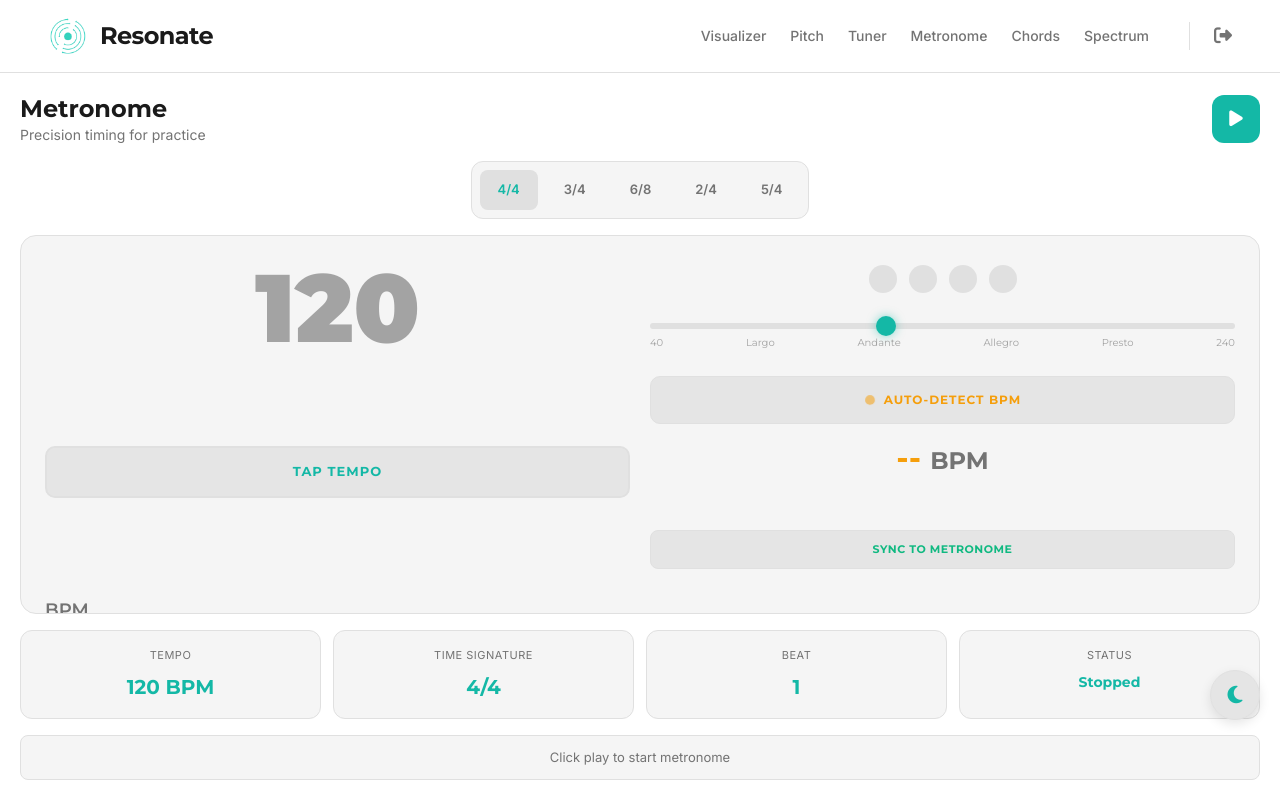
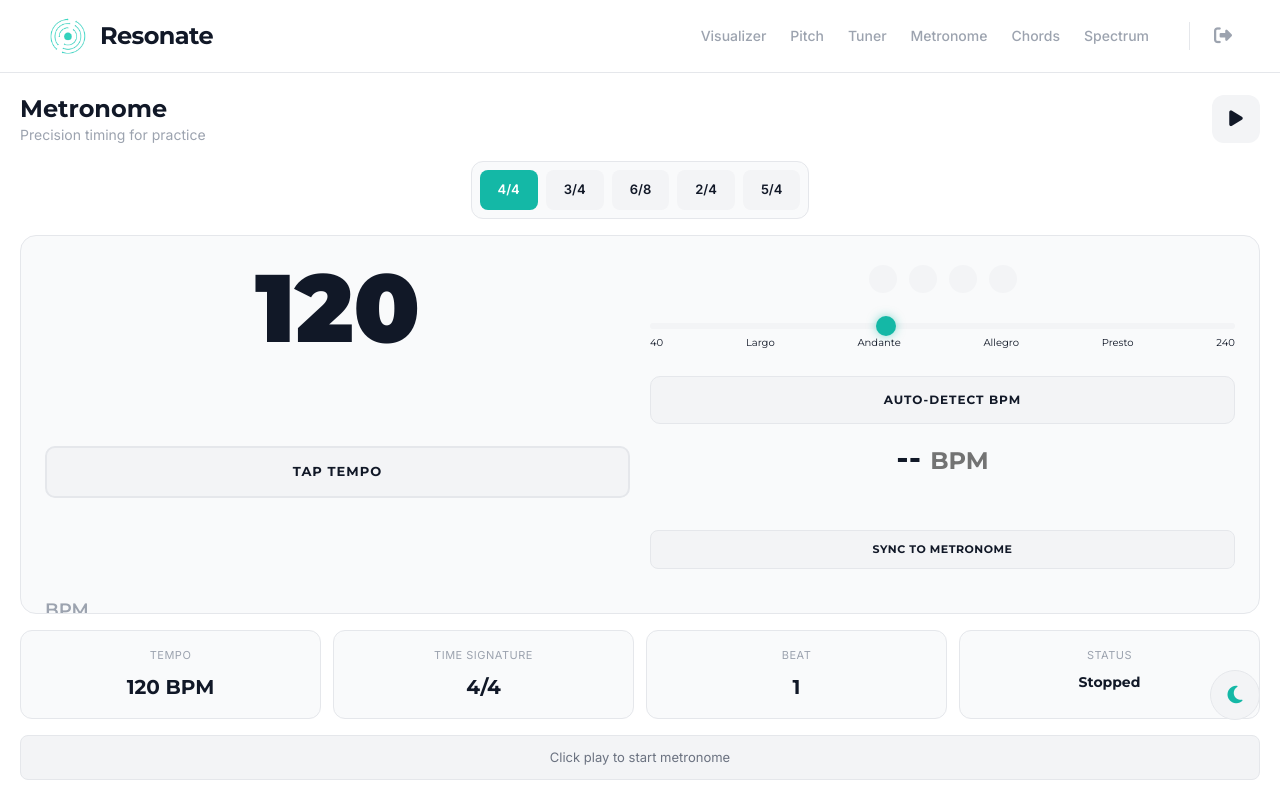
Before and after one commit to Rexaintreal/Resonate, a Flask app: page /metronome in a window 1280 px wide. Run offline with Flask 3, Linux system fonts and the light colour scheme; the visitor is signed in with stand-in values (Sample User, id 1); some libraries are stand-ins or nearby versions.

Commit message:
Fixed minor UI theme issues and also added better theme handling in all the js files

```diff
--- a/static/css/theme.css
+++ b/static/css/theme.css
@@ -1,60 +1,287 @@
 /* Theme Variables */
-:root {
+:root[data-theme="dark"] {
   --bg-primary: #0A0A0A;
   --bg-secondary: #111111;
   --bg-tertiary: #171717;
   --border-primary: #262626;
   --border-secondary: #404040;
-  --border-tertiary: #1F1F1F;
   --text-primary: #FFFFFF;
   --text-secondary: #E5E5E5;
   --text-tertiary: #A3A3A3;
   --text-muted: #737373;
-  --text-disabled: #525252;
-  --accent-teal: #14B8A6;
-  --accent-teal-dark: #0F766E;
-  --accent-teal-light: #2DD4BF;
-  --accent-green: #10B981;
-  --accent-blue: #3B82F6;
-  --accent-orange: #F59E0B;
-  --accent-red: #EF4444;
-  --skeleton-base: #171717;
-  --skeleton-highlight: #262626;
-  --shadow-sm: rgba(0, 0, 0, 0.4);
-  --shadow-md: rgba(0, 0, 0, 0.6);
-  --shadow-teal: rgba(20, 184, 166, 0.15);
+  --color-accent: #14B8A6;
+  --color-accent-hover: #0F766E;
+  --color-success: #10B981;
+  --color-error: #EF4444;
+  --color-warning: #F59E0B;
+  --color-info: #3B82F6;
 }
 
-[data-theme="light"] {
+:root[data-theme="light"] {
   --bg-primary: #FFFFFF;
-  --bg-secondary: #F5F5F5;
-  --bg-tertiary: #E5E5E5;
-  --border-primary: #E0E0E0;
-  --border-secondary: #BDBDBD;
-  --border-tertiary: #D4D4D4;
-  --text-primary: #1A1A1A;
-  --text-secondary: #2D2D2D;
-  --text-tertiary: #525252;
-  --text-muted: #737373;
-  --text-disabled: #A3A3A3;
-  --accent-teal: #14B8A6;
-  --accent-teal-dark: #0F766E;
-  --accent-teal-light: #2DD4BF;
-  --accent-green: #10B981;
-  --accent-blue: #3B82F6;
-  --accent-orange: #F59E0B;
-  --accent-red: #EF4444;
-  --skeleton-base: #E5E5E5;
-  --skeleton-highlight: #F5F5F5;
-  --shadow-sm: rgba(0, 0, 0, 0.1);
-  --shadow-md: rgba(0, 0, 0, 0.2);
-  --shadow-teal: rgba(20, 184, 166, 0.2);
+  --bg-secondary: #F9FAFB;
+  --bg-tertiary: #F3F4F6;
+  --border-primary: #E5E7EB;
+  --border-secondary: #D1D5DB;
+  --text-primary: #111827;
+  --text-secondary: #1F2937;
+  --text-tertiary: #6B7280;
+  --text-muted: #9CA3AF;
+  --color-accent: #14B8A6;
+  --color-accent-hover: #0F766E;
+  --color-success: #10B981;
+  --color-error: #EF4444;
+  --color-warning: #F59E0B;
+  --color-info: #3B82F6;
 }
 
-body,
+body {
+  background-color: var(--bg-primary);
+  color: var(--text-primary);
+  transition: background-color 0.3s ease, color 0.3s ease;
+}
+
+main {
+  background-color: var(--bg-primary);
+}
+
 .stat-card,
+.chord-section-card,
+.recording-item,
+.freq-range-card,
+.reference-note {
+  background-color: var(--bg-secondary) !important;
+  border-color: var(--border-primary) !important;
+  color: var(--text-primary) !important;
+}
+
+h1, h2, h3, h4, h5, h6 {
+  color: var(--text-primary) !important;
+}
+
+input[type="range"] {
+  background-color: var(--bg-tertiary);
+}
+
+input[type="range"]::-webkit-slider-track {
+  background-color: var(--border-primary);
+}
+
+input[type="range"]::-webkit-slider-thumb {
+  background-color: var(--color-accent);
+}
+
+input[type="range"]::-moz-range-track {
+  background-color: var(--border-primary);
+}
+
+input[type="range"]::-moz-range-thumb {
+  background-color: var(--color-accent);
+}
+
 .control-btn,
-.mode-btn,
-nav {
-  transition: background-color 0.3s ease, color 0.3s ease, border-color 0.3s ease;
+.time-sig-btn,
+.instrument-btn,
+.tuning-btn,
+.mode-btn {
+  background-color: var(--bg-tertiary) !important;
+  border-color: var(--border-primary) !important;
+  color: var(--text-primary) !important;
 }
+
+.control-btn:hover,
+.time-sig-btn:hover,
+.instrument-btn:hover,
+.tuning-btn:hover,
+.mode-btn:hover {
+  background-color: var(--bg-secondary) !important;
+  border-color: var(--border-secondary) !important;
+}
+
+.control-btn.active,
+.time-sig-btn.active,
+.instrument-btn.active,
+.tuning-btn.active,
+.mode-btn.active {
+  background-color: var(--color-accent) !important;
+  border-color: var(--color-accent) !important;
+  color: white !important;
+}
+
+.pitch-display-container,
+.chord-display-container,
+.metronome-display-container,
+.spectrum-display-container,
+.tuner-gauge-container {
+  background-color: var(--bg-secondary) !important;
+  border-color: var(--border-primary) !important;
+  color: var(--text-primary) !important;
+}
+
+.info-box {
+  background-color: var(--bg-tertiary) !important;
+  border-color: var(--border-primary) !important;
+  color: var(--text-tertiary) !important;
+}
+
+.wheel-note {
+  background-color: var(--bg-tertiary) !important;
+  border-color: var(--border-primary) !important;
+  color: var(--text-primary) !important;
+}
+
+.wheel-note.active {
+  background-color: var(--color-accent) !important;
+  border-color: var(--color-accent) !important;
+  color: white !important;
+}
+
+.history-chord {
+  background-color: var(--bg-tertiary) !important;
+  border-color: var(--border-primary) !important;
+  color: var(--text-primary) !important;
+}
+
+canvas {
+  background-color: var(--bg-secondary) !important;
+}
+
+.stat-label,
+.chord-section-title,
+.freq-range-name {
+  color: var(--text-muted) !important;
+}
+
+.stat-value {
+  color: var(--text-primary) !important;
+}
+
+a {
+  color: var(--color-accent);
+}
+
+a:hover {
+  color: var(--color-accent-hover);
+}
+
+::-webkit-scrollbar {
+  width: 8px;
+  height: 8px;
+}
+
+::-webkit-scrollbar-track {
+  background: var(--bg-secondary);
+}
+
+::-webkit-scrollbar-thumb {
+  background: var(--border-secondary);
+  border-radius: 4px;
+}
+
+::-webkit-scrollbar-thumb:hover {
+  background: var(--text-muted);
+}
+
+.beat-dot {
+  background-color: var(--bg-tertiary) !important;
+  border-color: var(--border-primary) !important;
+}
+
+.beat-dot.active {
+  background-color: var(--color-accent) !important;
+  border-color: var(--color-accent) !important;
+}
+
+.spectrum-band {
+  background: linear-gradient(to top, var(--color-accent), var(--color-accent-hover)) !important;
+}
+
+.reference-note:hover {
+  background-color: var(--bg-tertiary) !important;
+  border-color: var(--color-accent) !important;
+}
+
+.reference-note.active {
+  background-color: var(--color-accent) !important;
+  border-color: var(--color-accent) !important;
+  color: white !important;
+}
+
+.freq-range-bar {
+  background-color: var(--bg-tertiary) !important;
+}
+
+.freq-range-fill {
+  background: linear-gradient(to right, var(--color-accent), var(--color-accent-hover)) !important;
+}
+
+.confidence-bar {
+  background-color: var(--bg-tertiary) !important;
+}
+
+.confidence-fill {
+  background: linear-gradient(to right, var(--color-accent), var(--color-accent-hover)) !important;
+}
+
+.pitch-meter {
+  background-color: var(--bg-tertiary) !important;
+  border-color: var(--border-primary) !important;
+}
+
+.pitch-meter-bar {
+  background-color: var(--color-accent) !important;
+}
+
+.pitch-center-line {
+  background-color: var(--text-muted) !important;
+}
+
+.note-badge {
+  background-color: var(--bg-tertiary) !important;
+  border-color: var(--border-primary) !important;
+  color: var(--text-primary) !important;
+}
+
+.note-badge.active {
+  background-color: var(--color-accent) !important;
+  border-color: var(--color-accent) !important;
+  color: white !important;
+}
+
+.recording-info {
+  color: var(--text-primary) !important;
+}
+
+.recording-meta {
+  color: var(--text-muted) !important;
+}
+
+.action-btn {
+  background-color: var(--bg-tertiary) !important;
+  border-color: var(--border-primary) !important;
+  color: var(--text-primary) !important;
+}
+
+.action-btn:hover {
+  background-color: var(--bg-secondary) !important;
+  border-color: var(--color-accent) !important;
+  color: var(--color-accent) !important;
+}
+
+.settings-panel {
+  background-color: var(--bg-secondary) !important;
+  border-color: var(--border-primary) !important;
+  color: var(--text-primary) !important;
+}
+
+.practice-card {
+  background-color: var(--bg-secondary) !important;
+  border-color: var(--border-primary) !important;
+  color: var(--text-primary) !important;
+}
+
+* {
+  transition: background-color 0.3s ease,
+              border-color 0.3s ease,
+              color 0.3s ease;
+}
--- a/static/js/metronome.js
+++ b/static/js/metronome.js
@@ -27,6 +27,10 @@ const confidenceContainer = document.getElementById('confidenceContainer');
 const confidenceValue = document.getElementById('confidenceValue');
 const confidenceFill = document.getElementById('confidenceFill');
 const syncBpmBtn = document.getElementById('syncBpmBtn');
+
+function getThemeColor(property) {
+    return getComputedStyle(document.documentElement).getPropertyValue(property).trim();
+}
 
 let audioContext = null;
 let isRunning = false;
@@ -245,7 +249,7 @@ detectBpmBtn.addEventListener('click', async () => {
             detectedBpmDisplay.classList.add('visible');
             confidenceContainer.style.opacity = '1';
 
-            infoBox.innerHTML = '<p style="color: #F59E0B;">Listening for beats... Play some music!</p>';
+            infoBox.innerHTML = `<p style="color: ${getThemeColor('--color-warning')};">Listening for beats... Play some music!</p>`;
 
             detectionInterval = setInterval(() => {
                 const result = bpmDetector.analyze();
@@ -270,7 +274,7 @@ detectBpmBtn.addEventListener('click', async () => {
 
         } catch (error) {
             console.error('Error starting detection:', error);
-            infoBox.innerHTML = '<p style="color: #EF4444;">Failed to access microphone</p>';
+            infoBox.innerHTML = `<p style="color: ${getThemeColor('--color-error')};">Failed to access microphone</p>`;
             isDetecting = false;
             detectBpmBtn.classList.remove('active');
             detectBtnText.textContent = 'Auto-Detect BPM';
@@ -305,7 +309,7 @@ syncBpmBtn.addEventListener('click', () => {
             bpmSlider.value = bpm;
             tempoStat.textContent = bpm + ' BPM';
 
-            infoBox.innerHTML = `<p style="color: #10B981;">Synced to ${bpm} BPM!</p>`;
+            infoBox.innerHTML = `<p style="color: ${getThemeColor('--color-success')};">Synced to ${bpm} BPM!</p>`;
 
             detectBpmBtn.click();
 
@@ -338,8 +342,8 @@ startButton.addEventListener('click', () => {
         startButton.classList.add('active');
         metronomeDisplay.classList.add('active');
         statusStat.textContent = 'Playing';
-        statusStat.style.color = '#10B981';
-        infoBox.innerHTML = '<p style="color: #10B981;">Metronome running</p>';
+        statusStat.style.color = getThemeColor('--color-success');
+        infoBox.innerHTML = `<p style="color: ${getThemeColor('--color-success')};">Metronome running</p>`;
 
         scheduler();
     } else {
@@ -354,7 +358,7 @@ startButton.addEventListener('click', () => {
         startButton.classList.remove('active');
         metronomeDisplay.classList.remove('active');
         statusStat.textContent = 'Stopped';
-        statusStat.style.color = '#14B8A6';
+        statusStat.style.color = getThemeColor('--color-accent');
         infoBox.innerHTML = '<p>Click play to start metronome</p>';
 
         const dots = beatIndicator.querySelectorAll('.beat-dot');
```
Also changed, not shown: static/js/spectrum.js (+6 -2 lines), static/js/tuner_ui.js (+12 -8 lines), static/js/visualizer.js (+24 -20 lines).
